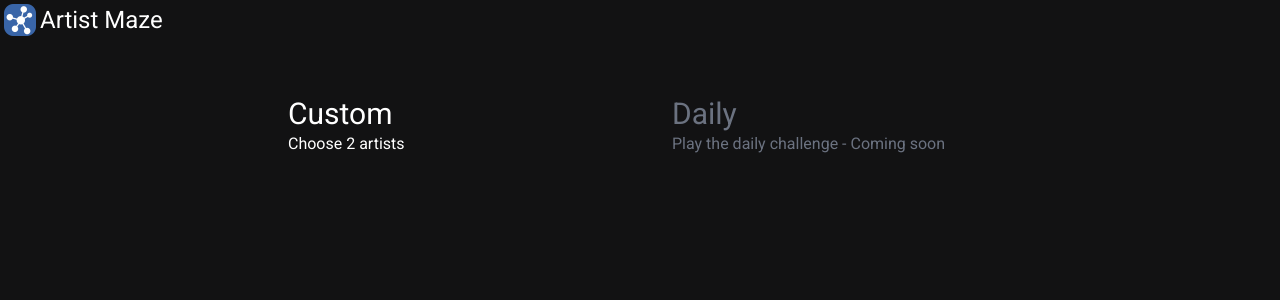
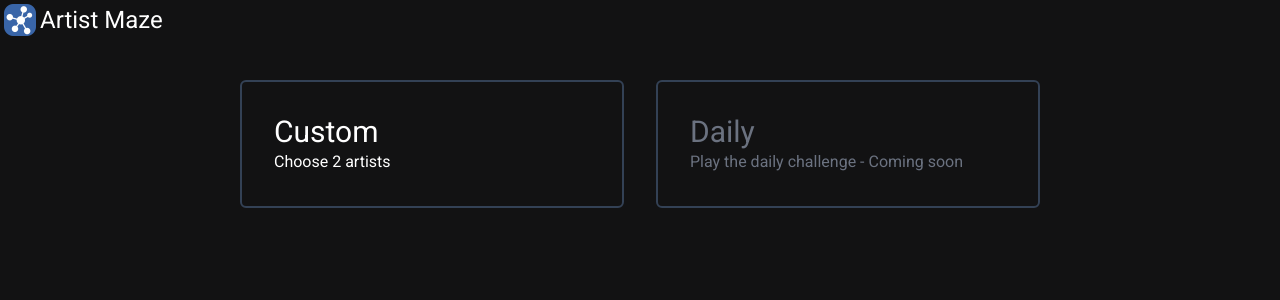
Before and after one commit to alexbarker234/artist-maze, a Next.js app: page / in a window 1280 px wide. Shown: the top 300 px of the page. Built offline with nearby package versions, Linux system fonts and the light colour scheme.

Commit message:
update game card style

```diff
--- a/src/app/gameCard.tsx
+++ b/src/app/gameCard.tsx
@@ -11,7 +11,7 @@ export default function GameCard(props: GameCardProps) {
     return (
         <Link
             className={clsx(
-                "p-8 flex-1 max-w-96 transition-all hover:bg-gray-800 hover:scale-105 hover:cursor-pointer",
+                "p-8 flex-1 m-4 max-w-96 transition-all select-none border-2 border-slate-700 rounded-md hover:bg-gray-800 hover:scale-105 hover:cursor-pointer",
                 { "text-gray-500 pointer-events-none": props.disabled }
             )}
             href={props.href}
--- a/src/app/globals.css
+++ b/src/app/globals.css
@@ -22,13 +22,3 @@ body {
 * {
     box-sizing: border-box;
 }
-
-a {
-    color: white;
-    text-decoration: none;
-    transition: opacity 0.1s;
-}
-
-a:hover {
-    opacity: 0.6;
-}
```
